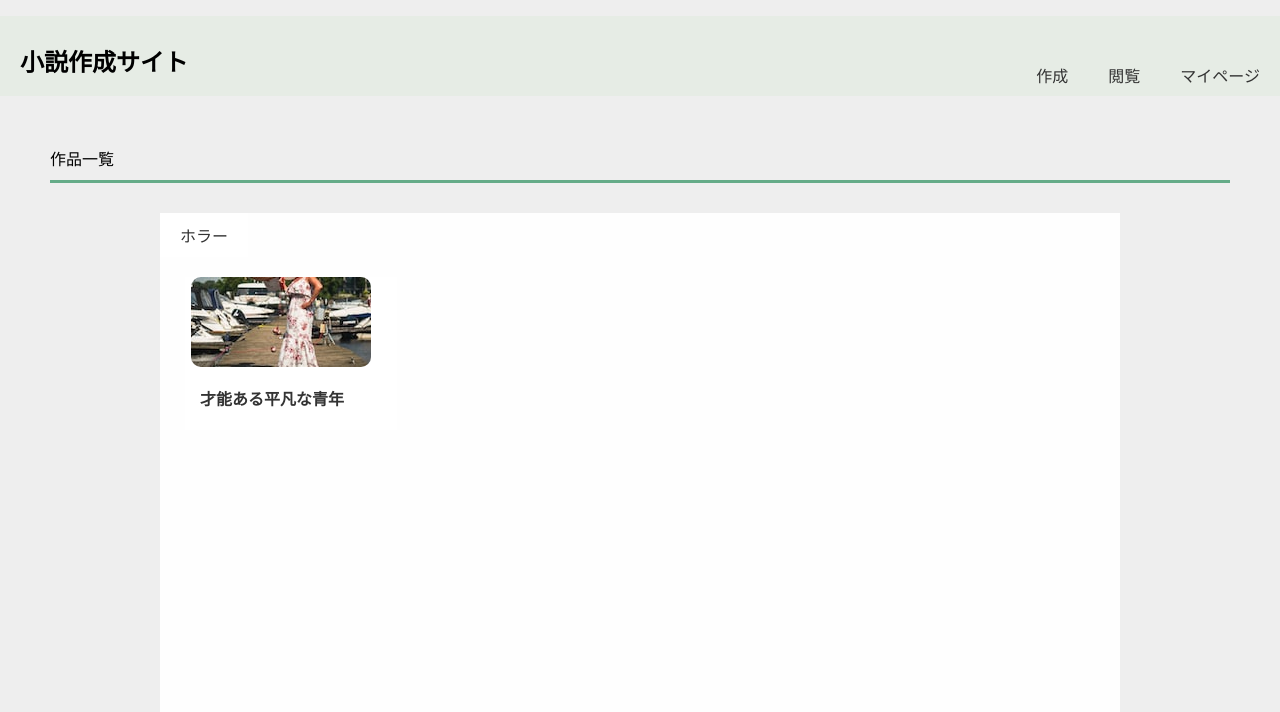
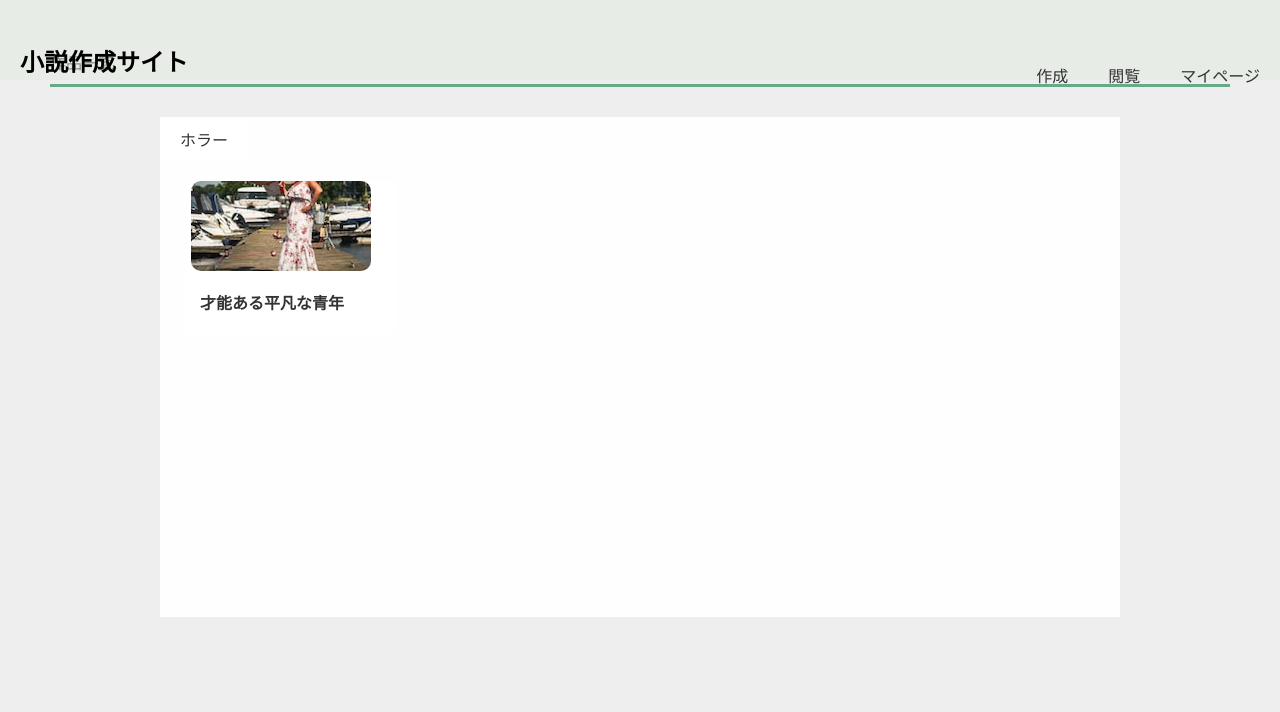
Before and after one commit to s1f10210231/chatgpt, a Django app: page / in a window 1280 px wide. Shown: the top 712 px of the page. Run offline with Django 4.2, Linux system fonts and the light colour scheme; data comes from the database, SQL or seed files in the repository.

Commit message:
Update index.css

```diff
--- a/story_app/static/story_app/css/index.css
+++ b/story_app/static/story_app/css/index.css
@@ -4,11 +4,15 @@ body {
     margin: 0px;
 }
 
+
 header {
+    position: fixed; /* ヘッダーを固定位置に設定 */
     top: 0px;
     left: 0px;
+    width: 100%; /* ヘッダーの幅を100%に設定 */
     height: 80px;
     background-color: rgba(226,236,225,0.58);
+    z-index: 100; /* 他の要素よりも手前に表示 */
 }
 
 .logo {
```
